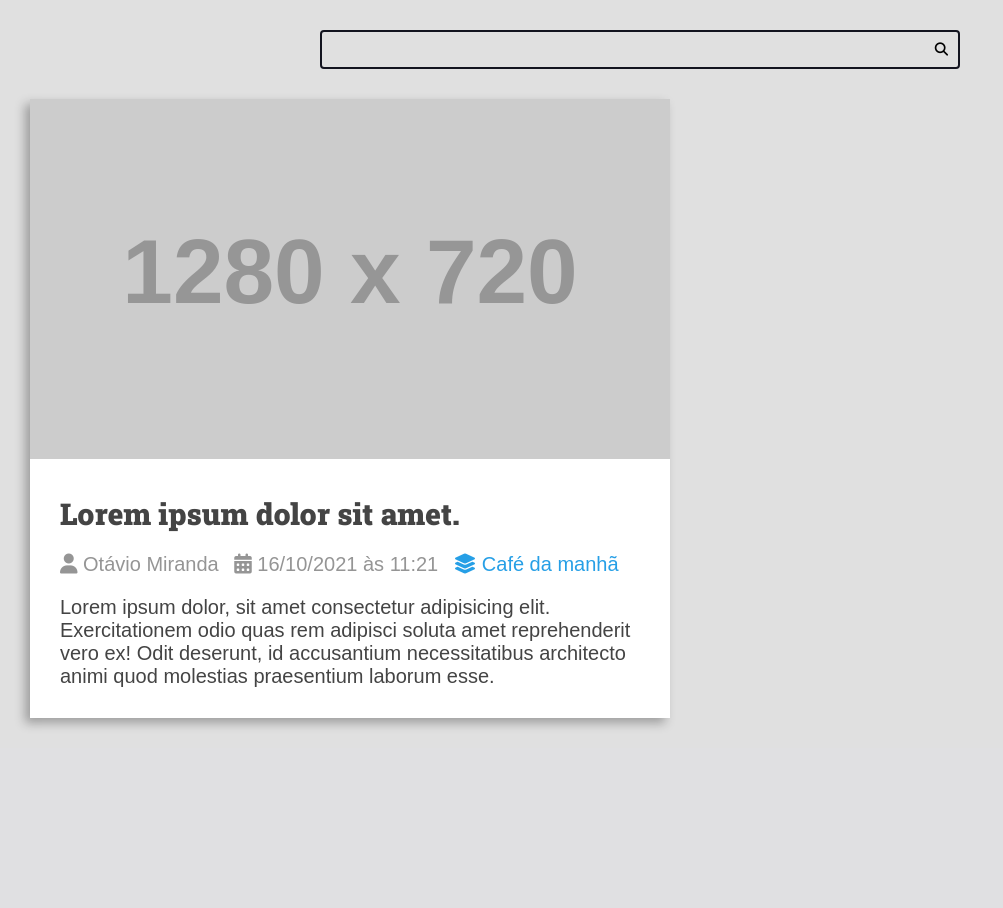
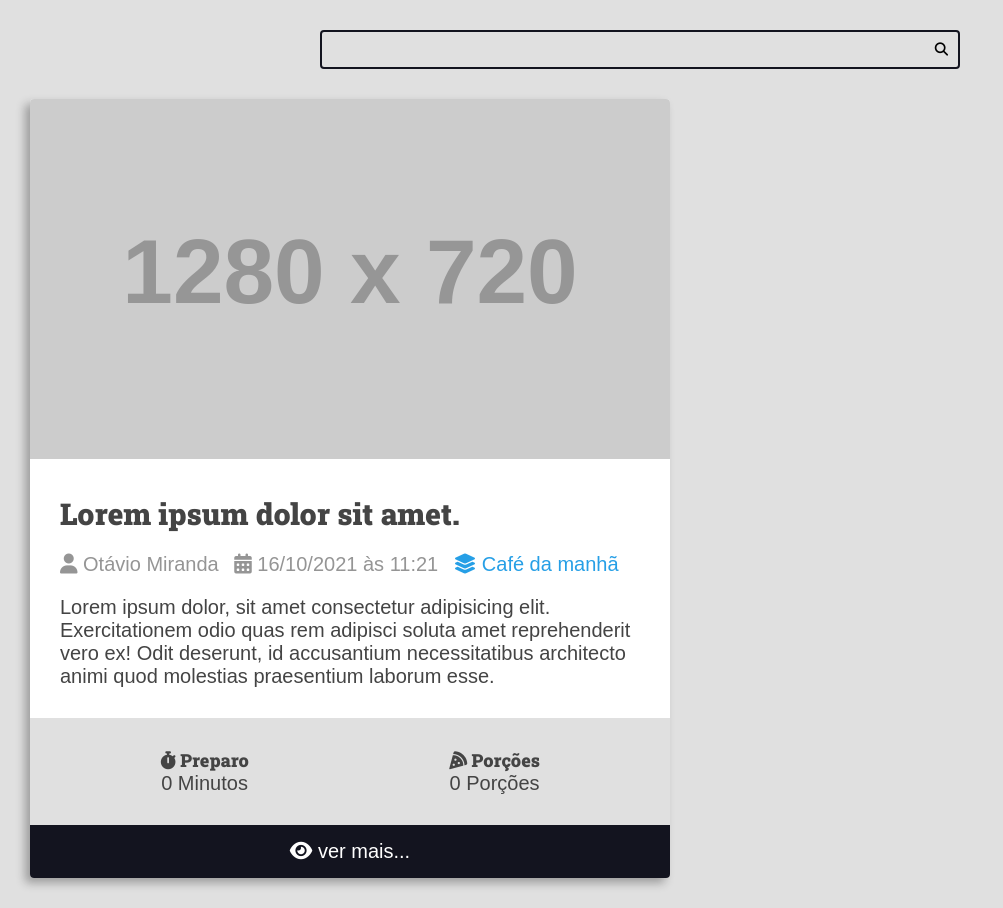
Before and after one commit to 1uccas/udemy-django, a Django app: page / in a window 1280 px wide. Shown: the part 113-1021 px from the top of the page, without its empty margins (0-1003 px from the left). Before the commit the page ends 841 px from the top, so only its background shows below. Run offline with Django 5.2, Linux system fonts and the light colour scheme; grey boxes labelled with a size stand in for pictures from a placeholder-image service; some libraries are stand-ins or nearby versions.

Commit message:
feat ~ desktop-ready recipe card

```diff
--- a/recipes/templates/recipes/pages/home.html
+++ b/recipes/templates/recipes/pages/home.html
@@ -32,8 +32,32 @@
                     <div class="recipe-content">
                         <p>Lorem ipsum dolor, sit amet consectetur adipisicing elit. Exercitationem odio quas rem adipisci soluta amet reprehenderit vero ex! Odit deserunt, id accusantium necessitatibus architecto animi quod molestias praesentium laborum esse.</p>
                     </div>
+
+                    <div class="recipe-meta-container">
+                        <div class="recipe-meta recipe-preparation">
+                            <h3 class="recipe-meta-title"><i class="fas fa-stopwatch"></i> Preparo</h3>
+                            <div class="recipe-meta-text">
+                                0 Minutos
+                            </div>
+                        </div>
+                        <div class="recipe-meta recipe-servings">
+                            <h3 class="recipe-meta-title"><i class="fas fa-pizza-slice"></i> Porções</h3>
+                            <div class="recipe-meta-text">
+                                0 Porções
+                            </div>
+                        </div>
+                    </div>
+
+                    <footer class="recipe-footer">
+                        <a class="recipe-read-more button button-dark button-full-width" href="/recipes/3/">
+                            <i class="fas fa-eye"></i>
+                            <span>ver mais...</span>
+                        </a>
+                    </footer>
                 </div>
             </div>
+
+
         </div>
     </main>
 </body>
--- a/recipes/templates/recipes/partials/head.html
+++ b/recipes/templates/recipes/partials/head.html
@@ -180,7 +180,10 @@
             background: var(--color-white);
             box-shadow: -5px 5px 10px rgba(0, 0, 0, .3);
             transition: all 300ms ease-in-out;
-            transform: scale(1)
+            transform: scale(1);
+            border-radius: .4rem;
+            overflow: hidden;
+            ;
         }
 
         .recipe img {
@@ -225,5 +228,38 @@
         .recipe-author a:hover {
             color: var(--color-primary-dark);
         }
+
+        .recipe-meta-container {
+            display: flex;
+            flex-flow: row wrap;
+            padding: var(--spacing-gutter-medium);
+            background: var(--color-gray-1)
+        }
+
+        .recipe-meta {
+            display: flex;
+            flex-flow: column wrap;
+            flex-shrink: 1;
+            flex-grow: 1;
+            text-align: center;
+        }
+
+        .recipe-meta-title {
+            font-size: 1.8rem;
+        }
+
+        .recipe-footer a {
+            background: var(--color-primary-dark);
+            display: block;
+            color: var(--color-white);
+            text-decoration: none;
+            text-align: center;
+            padding: 1.5rem var(--spacing-gutter-medium);
+            transition: all 300ms ease-in-out;
+        }
+
+        .recipe-footer a:hover {
+            filter: brightness(2.2);
+        }
     </style>
 </head>
```
